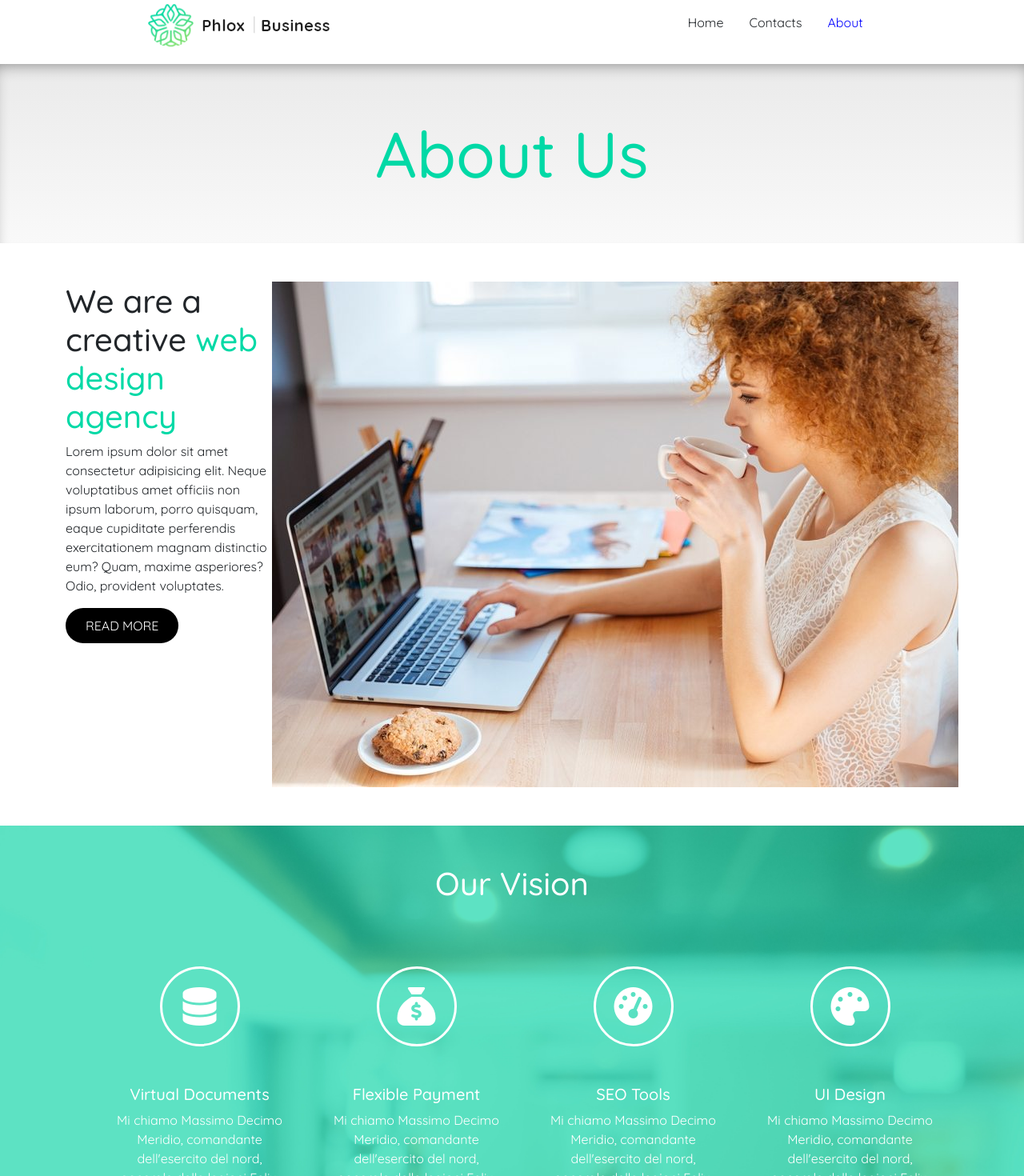
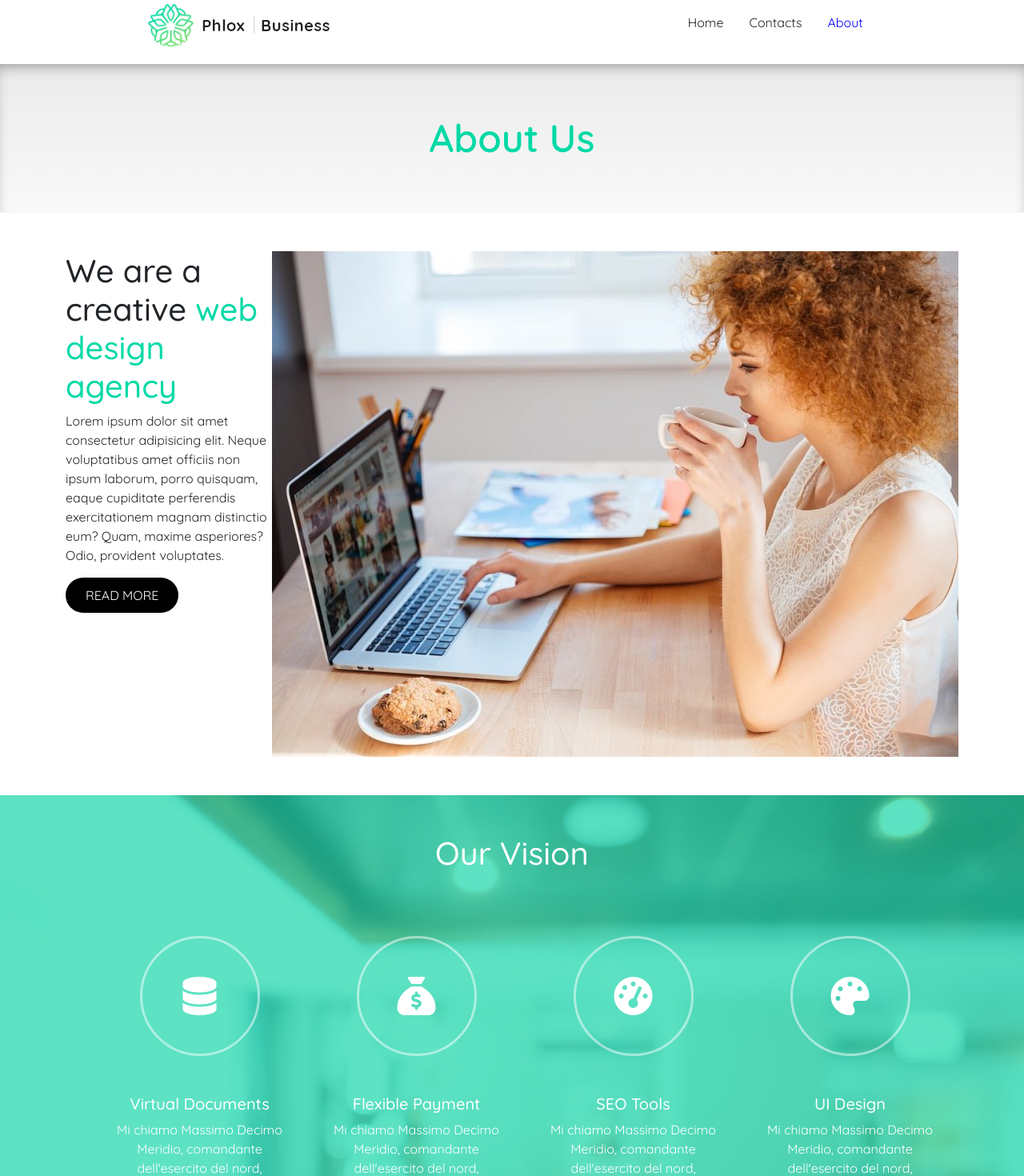
Before and after one commit to eugeniomalavasi/proj-html-vuejs, a Vue app: page /about in a window 1280 px wide. Shown: the top 1470 px of the page at 80% size. Built offline with nearby package versions, Linux system fonts and the light colour scheme.

Commit message:
feat: footer centered

```diff
--- a/src/components/AboutCard.vue
+++ b/src/components/AboutCard.vue
@@ -12,15 +12,22 @@ export default {
 
 <template>
     <div class="ms-card">
+        <!-- FRONT CARD IMAGE -->
         <div class="front-card">
             <img :src="cardData.imgUrl" alt="cardData.name">
         </div>
+        <!-- BACK CARD DATA -->
         <div class="back-card text-center p-3">
             <h3>{{ cardData.name }}</h3>
             <h6>{{ cardData.role }}</h6>
             <p>{{ cardData.text }}</p>
             <hr>
-
+            <!-- SOCIAL -->
+            <div class="social-icon d-flex gap-3 justify-content-start">
+                <i class="fa-brands fa-youtube"></i>
+                <i class="fa-brands fa-x-twitter"></i>
+                <i class="fa-brands fa-instagram"></i>
+            </div>
         </div>
     </div>
 </template>
@@ -59,15 +66,25 @@ export default {
     }
 
     .back-card {
-        scale:0;
+        scale: 0;
         position: absolute;
         top: 0;
         height: 100%;
         width: 100%;
+
         hr {
             border: 1px solid white;
             width: 80%;
         }
+
+        .social-icon {
+            font-size: 1.2rem;
+            cursor: pointer;
+        }
+
+        i:hover {
+            color: black;
+        }
     }
 }
 </style>
--- a/src/components/AppFooter.vue
+++ b/src/components/AppFooter.vue
@@ -20,20 +20,13 @@ export default {
     <div>
       <div class="row">
         <div class="col-sm-6 mb-3 mb-sm-0">
-          <div
-            class="card carddx text-center d-flex align-items-center justify-content-center"
-          >
+          <div class="card carddx text-center d-flex align-items-center justify-content-center">
             <div class="card-body">
               <p class="card-text">Are You Ready?</p>
               <h3>Start a New Project</h3>
               <div class="input">
-                <input
-                  class="input-email"
-                  type="email"
-                  name="EMAIL"
-                  placeholder="Enter Your Email Address"
-                  required=""
-                />
+                <input class="input-email" type="email" name="EMAIL" placeholder="Enter Your Email Address"
+                  required="" />
                 <input class="input-submit" type="submit" value="SUBMIT" />
               </div>
             </div>
@@ -89,13 +82,8 @@ export default {
           <h4>LOCATION ON MAP</h4>
           <iframe
             src="https://www.google.com/maps/embed?pb=!1m14!1m12!1m3!1d34219.59855447546!2d-73.99748458069466!3d40.70450307841089!2m3!1f0!2f0!3f0!3m2!1i1024!2i768!4f13.1!5e0!3m2!1sit!2sit!4v1715758758135!5m2!1sit!2sit"
-            width="400"
-            height="250"
-            style="border: 0"
-            allowfullscreen=""
-            loading="lazy"
-            referrerpolicy="no-referrer-when-downgrade"
-          ></iframe>
+            width="400" height="250" style="border: 0" allowfullscreen="" loading="lazy"
+            referrerpolicy="no-referrer-when-downgrade"></iframe>
         </div>
       </div>
     </div>
@@ -184,6 +172,7 @@ footer {
   width: 85%;
   box-shadow: -3px 9px 34px 0 rgba(0, 0, 0, 0.25);
 }
+
 .card-sponsor {
   min-width: 200px;
   min-height: 150px;
@@ -195,6 +184,12 @@ footer {
   // top: -145px;
 }
 
+.card-body {
+  display: flex;
+  flex-direction: column;
+  justify-content: center;
+}
+
 .par-footer {
   text-align: start;
   margin: 0 30px;
--- a/src/pages/About.vue
+++ b/src/pages/About.vue
@@ -77,7 +77,8 @@ export default {
     h1 {
         padding: 4rem 0;
         box-shadow: inset gray 0px 10px 20px -10px;
-        font-size: 5rem;
+        font-size: 3rem;
+        font-weight: 600;
     }
 }
 
@@ -109,10 +110,10 @@ export default {
         }
 
         .circle {
-            height: 100px;
-            width: 100px;
+            height: 150px;
+            width: 150px;
             border-radius: 50%;
-            border: 3px solid white;
+            border: 3px solid rgba(255, 255, 255, 0.5);
 
             .icon-style {
                 font-size: 3rem;
```
Lines whose indentation alone changed are shown as unchanged.
